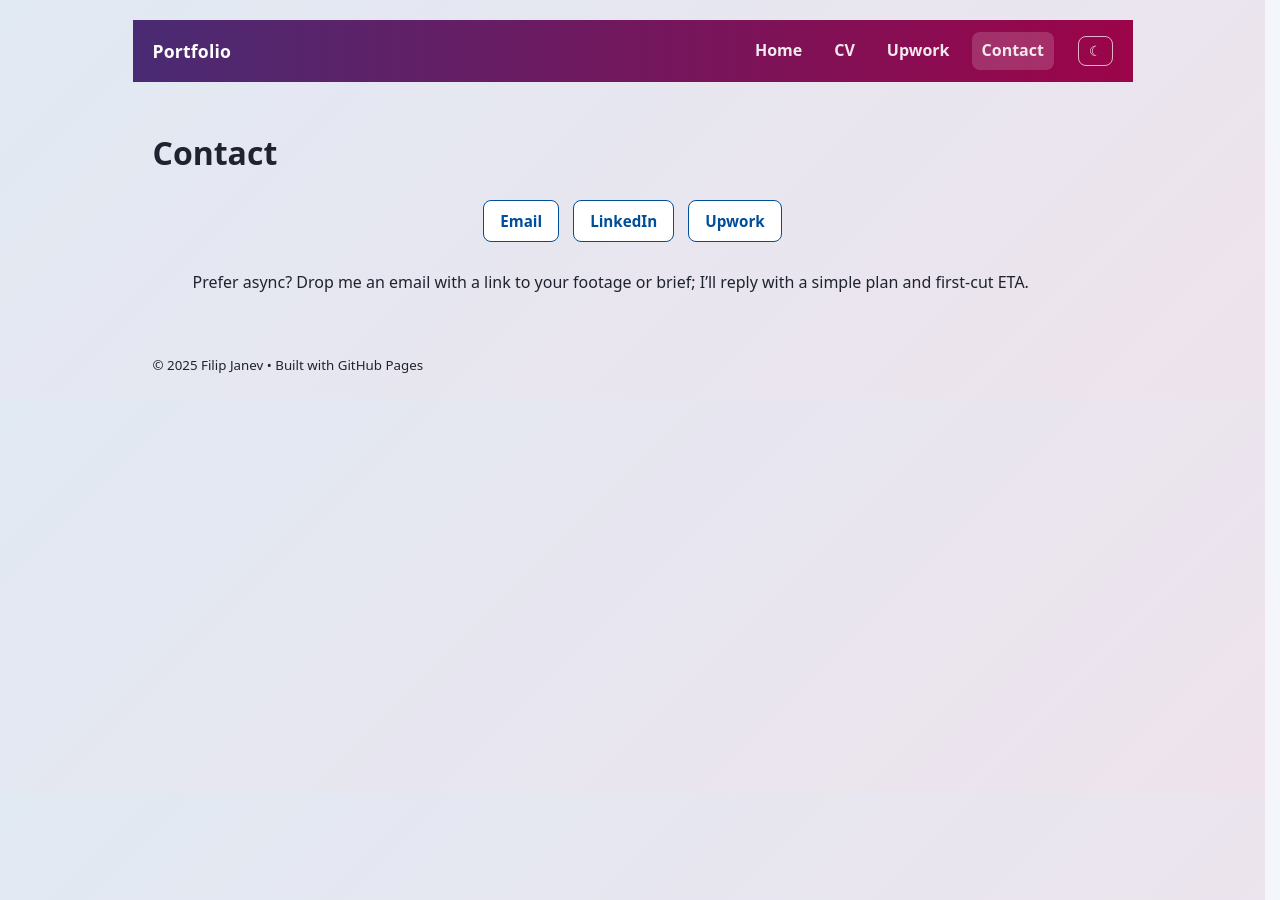
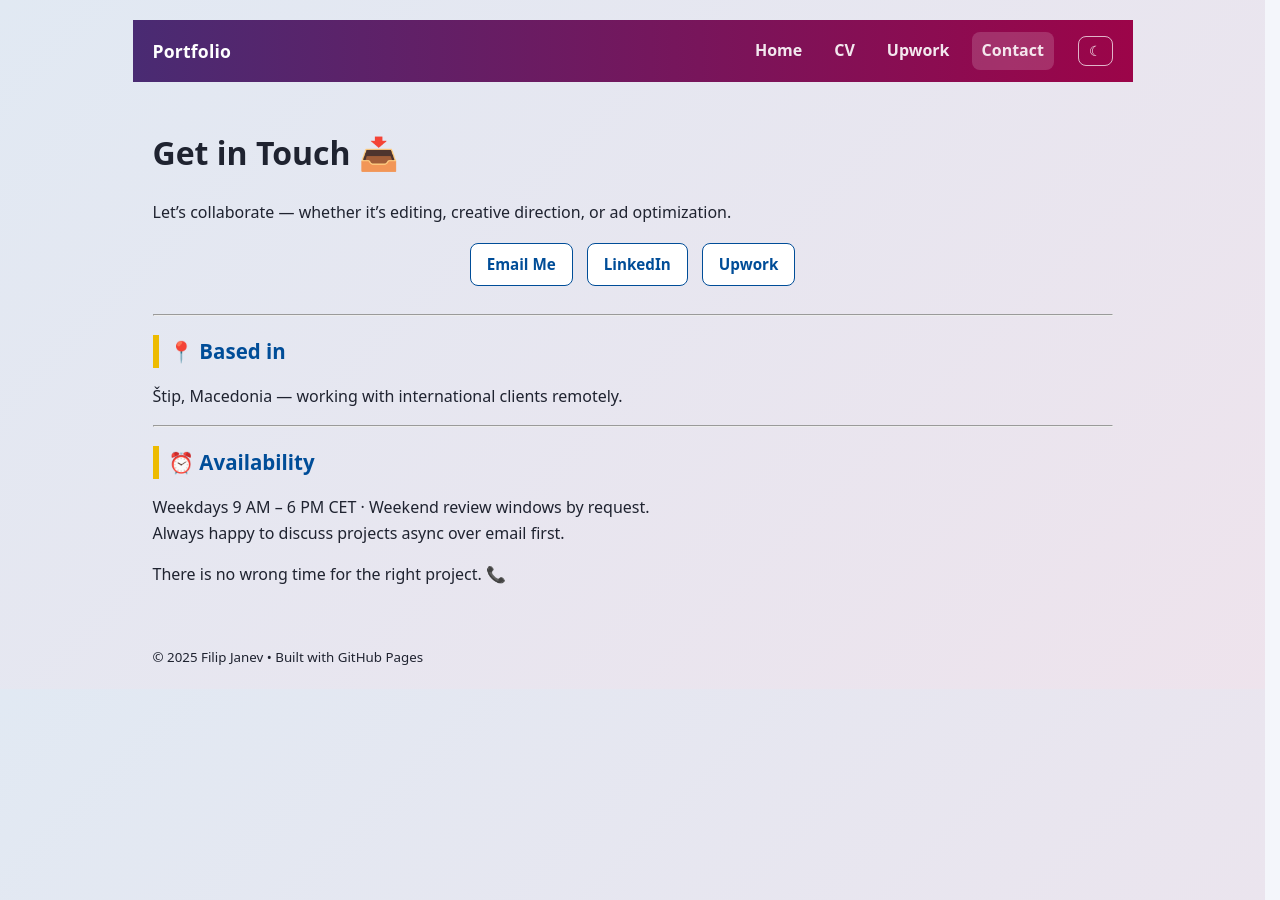
Before and after one commit to f96j-world/f96j-world.github.io, a Jekyll site: the page built from contact.md, in a window 1280 px wide. Built offline with Jekyll 4.4.1, drawn with Linux system fonts in a browser that asks for light colours.

Commit message:
Update contact.md

```diff
--- a/contact.md
+++ b/contact.md
@@ -3,12 +3,25 @@ layout: default
 title: Contact
 ---
 
-# Contact
+# Get in Touch 📥
+
+Let’s collaborate — whether it’s editing, creative direction, or ad optimization.
 
 <div class="btns">
-  <a class="btn" href="mailto:fjanev996@gmail.com">Email</a>
+  <a class="btn" href="mailto:fjanev996@gmail.com">Email Me</a>
   <a class="btn" href="https://www.linkedin.com/in/filip-janev-458402169/" target="_blank">LinkedIn</a>
   <a class="btn" href="https://www.upwork.com/freelancers/~016c8e482f2485cc4b" target="_blank">Upwork</a>
 </div>
 
-> Prefer async? Drop me an email with a link to your footage or brief; I’ll reply with a simple plan and first-cut ETA.
+---
+
+## 📍 Based in
+Štip, Macedonia — working with international clients remotely.
+
+---
+
+## ⏰ Availability
+Weekdays 9 AM – 6 PM CET · Weekend review windows by request.
+Always happy to discuss projects async over email first.
+
+There is no wrong time for the right project. 📞
```
